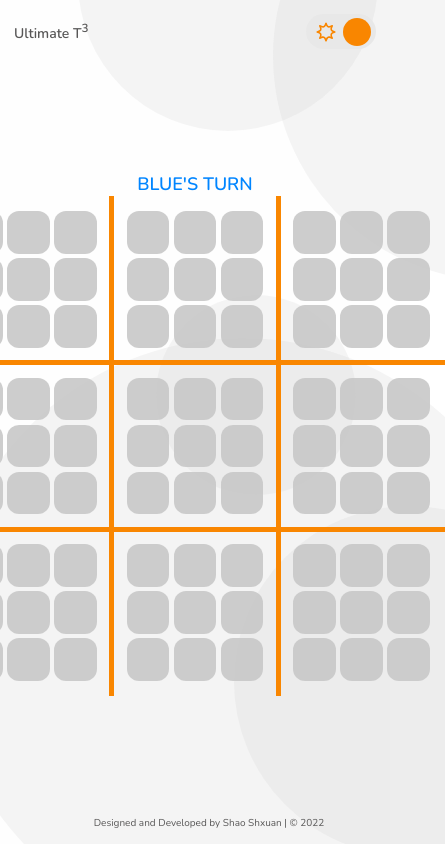
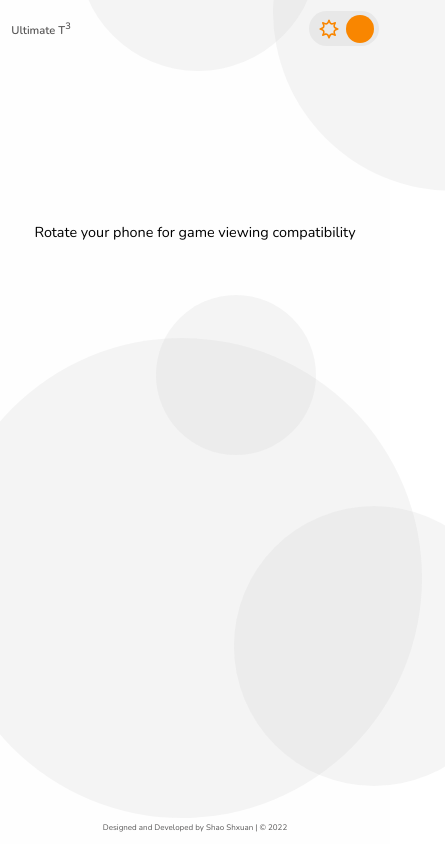
Before and after one commit to shaoshxuan/shaos_ultimate_tictactoe, a React (Create React App) app in the folder client/: page /local-game in a window 390 px wide. Shown: the whole page, 445 px wide, since content can reach past the window. Built offline with nearby package versions, Linux system fonts and the light colour scheme; the HTML template or start-up script is replaced by a standard one.

Commit message:
Responsive for Mobile

```diff
--- a/client/src/components/content-area/components/home_menu/HomeMenu.scss
+++ b/client/src/components/content-area/components/home_menu/HomeMenu.scss
@@ -12,6 +12,7 @@
 
     .menu-logo {
         margin: 2rem;
+        text-align: center;
         font-size: 6rem;
         font-weight: $bold-weight;
         color: $text-light;
@@ -22,6 +23,7 @@
     }
 
     .game-options {
+        text-align: center;
         button {
             margin: 0.5rem 1.5rem;
             width: 12rem;
--- a/client/src/components/content-area/components/main_grid/MainGrid.scss
+++ b/client/src/components/content-area/components/main_grid/MainGrid.scss
@@ -5,6 +5,10 @@
     transform: translate(-50%, -50%);
     width: 50rem;
     height: 50rem;
+
+    .widthWarning {
+        display: none;
+    }
 
     .mainGridSections {
         animation: mainGridEntry 0.8s ease-in forwards ;
@@ -129,3 +133,18 @@
         opacity: 1000%;
     }
 }
+
+@media all and (max-width: 650px){
+    .MainGrid{
+        .widthWarning {
+            display: block;
+            width: auto;
+            text-align: center;
+            font-size: $supertitle-font-size;
+        }
+        .mainGridSections {
+            display: none;
+        }
+    }
+
+}
--- a/client/src/components/content-area/components/main_grid/MainGrid.tsx
+++ b/client/src/components/content-area/components/main_grid/MainGrid.tsx
@@ -76,6 +76,9 @@ const MainGrid = () => {
 
     return (
         <div className="MainGrid">
+            <div className="widthWarning">
+                Rotate your phone for game viewing compatibility
+            </div>
             <div className="mainGridSections">
                 <div className={classNames("playerTurn",  darkMode ? "darkTheme" : "")}>
                     {
--- a/client/src/components/footer/Footer.scss
+++ b/client/src/components/footer/Footer.scss
@@ -2,7 +2,7 @@
     position: fixed;
     z-index: 50;
     bottom: 0%;
-    width: 100%;
+    width: calc(100vw - 2*$main-padding);
     text-align: center;
     padding: $main-padding;
     color: $text-light;
--- a/client/src/components/header/Header.scss
+++ b/client/src/components/header/Header.scss
@@ -1,7 +1,7 @@
 .Header {
     position: fixed;
     z-index: 50;
-    width: calc(100% - 2*$main-padding);
+    width: calc(100vw - 2*$main-padding);
     padding: $main-padding;
     display: flex;
     flex-direction: row;
--- a/client/src/index.scss
+++ b/client/src/index.scss
@@ -33,12 +33,12 @@ body {
 
 @media all and (max-width: 960px){
     :root {
-        font-size: 12px;
+        font-size: 11px;
     }
 }
 
 @media all and (max-width: 480px){
     :root {
-        font-size: 10px;
+        font-size: 8px;
     }
 }
```
